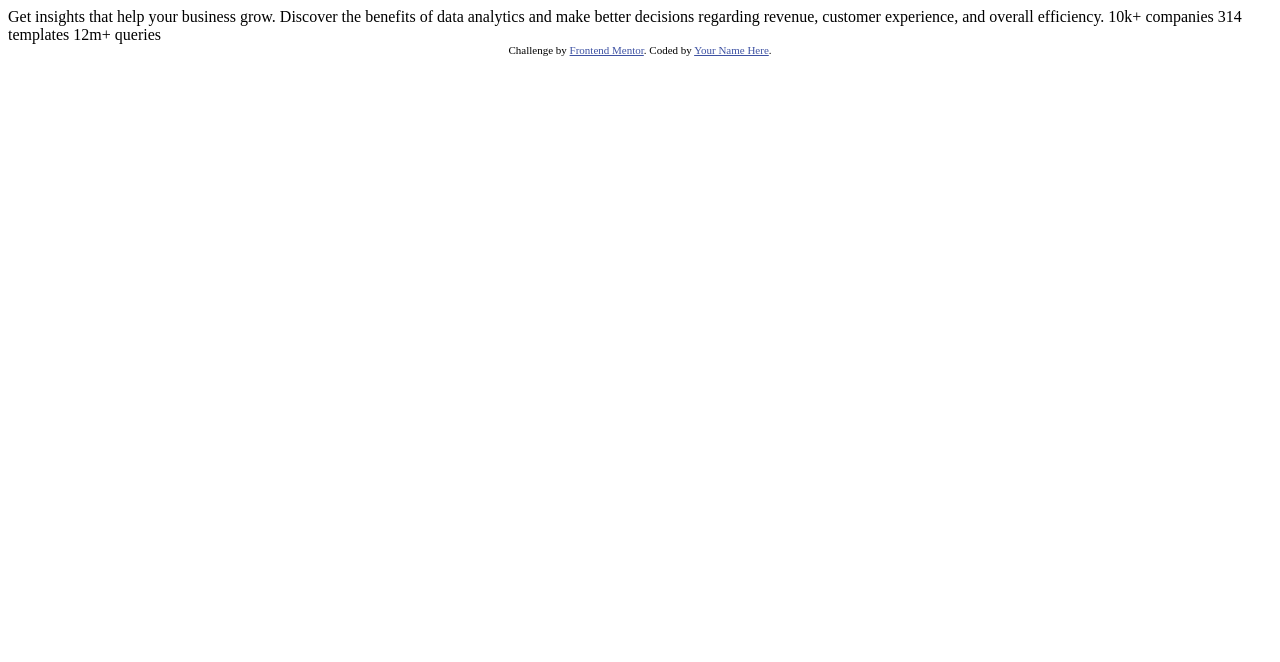
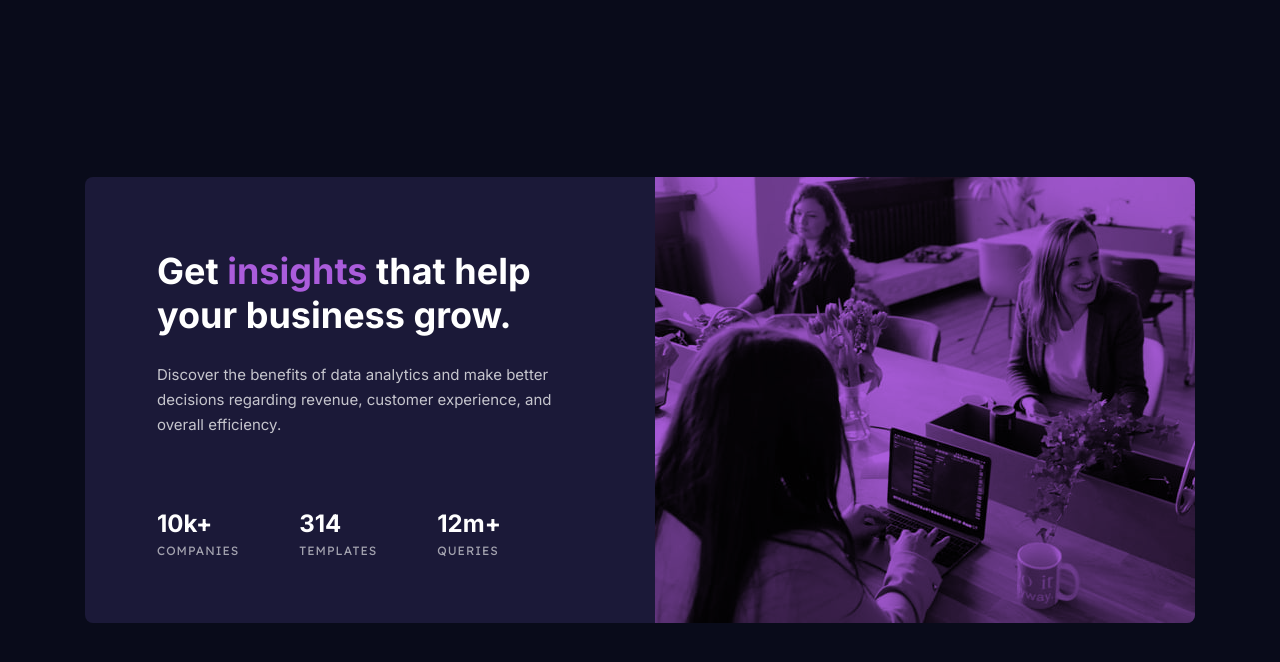
Before and after one commit to Afonso-Maia/frontend-mentor-stats-preview-card, a plain HTML site: page index.html in a window 1280 px wide. Drawn offline with Linux system fonts and the light colour scheme.

Commit message:
finished project

```diff
--- a/index.html
+++ b/index.html
@@ -1,33 +1,54 @@
 <!DOCTYPE html>
 <html lang="en">
-<head>
-  <meta charset="UTF-8">
-  <meta name="viewport" content="width=device-width, initial-scale=1.0"> <!-- displays site properly based on user's device -->
+  <head>
+    <meta charset="UTF-8" />
+    <meta name="viewport" content="width=device-width, initial-scale=1.0" />
+    <!-- displays site properly based on user's device -->
 
-  <link rel="icon" type="image/png" sizes="32x32" href="./images/favicon-32x32.png">
+    <link
+      rel="icon"
+      type="image/png"
+      sizes="32x32"
+      href="./images/favicon-32x32.png"
+    />
 
-  <title>Frontend Mentor | Stats preview card component</title>
+    <link rel="preconnect" href="https://fonts.googleapis.com" />
+    <link rel="preconnect" href="https://fonts.gstatic.com" crossorigin />
+    <link
+      href="https://fonts.googleapis.com/css2?family=Inter:wght@400;700&family=Lexend+Deca&display=swap"
+      rel="stylesheet"
+    />
+    <link rel="stylesheet" href="style.css" />
 
-  <!-- Feel free to remove these styles or customise in your own stylesheet 👍 -->
-  <style>
-    .attribution { font-size: 11px; text-align: center; }
-    .attribution a { color: hsl(228, 45%, 44%); }
-  </style>
-</head>
-<body>
-
-  Get insights that help your business grow.
-
-  Discover the benefits of data analytics and make better decisions regarding revenue, customer
-  experience, and overall efficiency.
-
-  10k+ companies
-  314 templates
-  12m+ queries
-
-  <div class="attribution">
-    Challenge by <a href="https://www.frontendmentor.io?ref=challenge" target="_blank">Frontend Mentor</a>.
-    Coded by <a href="#">Your Name Here</a>.
-  </div>
-</body>
+    <title>Frontend Mentor | Stats preview card component</title>
+  </head>
+  <body>
+    <div class="card">
+      <div class="img"></div>
+      <div class="content">
+        <h1 class="heading">
+          Get <span class="highlight">insights</span> that help your business
+          grow.
+        </h1>
+        <p class="text">
+          Discover the benefits of data analytics and make better decisions
+          regarding revenue, customer experience, and overall efficiency.
+        </p>
+        <div class="stats">
+          <div class="stat">
+            <p class="value">10k+</p>
+            <p class="name">companies</p>
+          </div>
+          <div class="stat">
+            <p class="value">314</p>
+            <p class="name">templates</p>
+          </div>
+          <div class="stat">
+            <p class="value">12m+</p>
+            <p class="name">queries</p>
+          </div>
+        </div>
+      </div>
+    </div>
+  </body>
 </html>
--- /dev/null
+++ b/style.css
@@ -0,0 +1,127 @@
+:root {
+  --very-dark-blue: hsl(233, 47%, 7%);
+  --dark-desaturated-blue: hsl(244, 38%, 16%);
+  --soft-violet: hsl(277, 64%, 61%);
+
+  --white: hsl(0, 0%, 100%);
+  --white-transparent-75: hsla(0, 0%, 100%, 0.75);
+  --white-transparent-60: hsla(0, 0%, 100%, 0.6);
+
+  --base-font-size: 15px;
+}
+
+* {
+  margin: 0;
+  padding: 0;
+  box-sizing: border-box;
+}
+
+html {
+  font-size: var(--base-font-size);
+  font-family: "Inter", sans-serif;
+  color: var(--white);
+}
+
+body {
+  background-color: var(--very-dark-blue);
+  display: grid;
+  place-items: center;
+  height: 100vh;
+}
+
+.card {
+  display: grid;
+  grid-template-areas:
+    "image"
+    "content";
+  border-radius: 8px;
+  overflow: clip;
+  background-color: var(--dark-desaturated-blue);
+  width: 327px;
+}
+
+.img {
+  background-image: url("./images/image-header-mobile.jpg");
+  background-color: var(--soft-violet);
+  background-blend-mode: multiply;
+  width: 327px;
+  height: 240px;
+  grid-area: image;
+}
+
+.content {
+  grid-area: content;
+  padding: 40px 32px 32px 32px;
+  text-align: center;
+}
+
+.heading {
+  font-size: 28px;
+  line-height: 32px;
+  margin-bottom: 16px;
+}
+
+.highlight {
+  color: var(--soft-violet);
+}
+
+.text {
+  color: var(--white-transparent-75);
+  font-size: 15px;
+  line-height: 25px;
+  margin-bottom: 40px;
+}
+
+.stats {
+  display: flex;
+  flex-direction: column;
+  gap: 24px;
+}
+
+.value {
+  font-size: 24px;
+  font-weight: 700;
+}
+
+.name {
+  font-family: "Lexend Deca", sans-serif;
+  font-size: 12px;
+  line-height: 25px;
+  letter-spacing: 1px;
+  text-transform: uppercase;
+  color: var(--white-transparent-60);
+}
+
+@media (width > 375px) {
+  .card {
+    grid-template-areas: "content image";
+    width: 1110px;
+    height: 446px;
+  }
+
+  .img {
+    background-image: url("./images/image-header-desktop.jpg");
+    width: 540px;
+    height: 446px;
+  }
+
+  .content {
+    text-align: left;
+    padding: 72px 96px 59px 72px;
+  }
+
+  .heading {
+    font-size: 36px;
+    line-height: 44px;
+    margin-bottom: 25px;
+  }
+
+  .text {
+    margin-bottom: 72px;
+  }
+
+  .stats {
+    flex-direction: row;
+    gap: 60px;
+  }
+}
```
Also changed, not shown: 2 other files.
